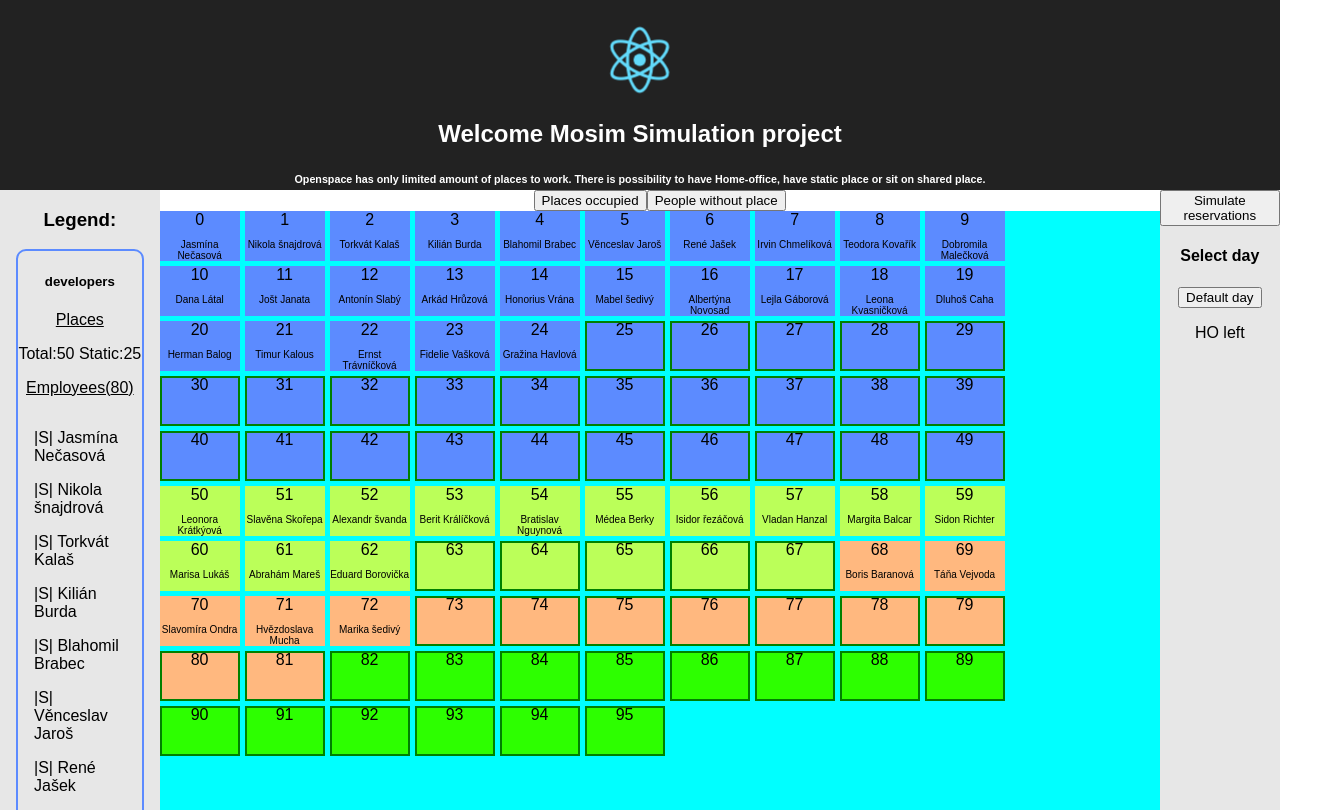
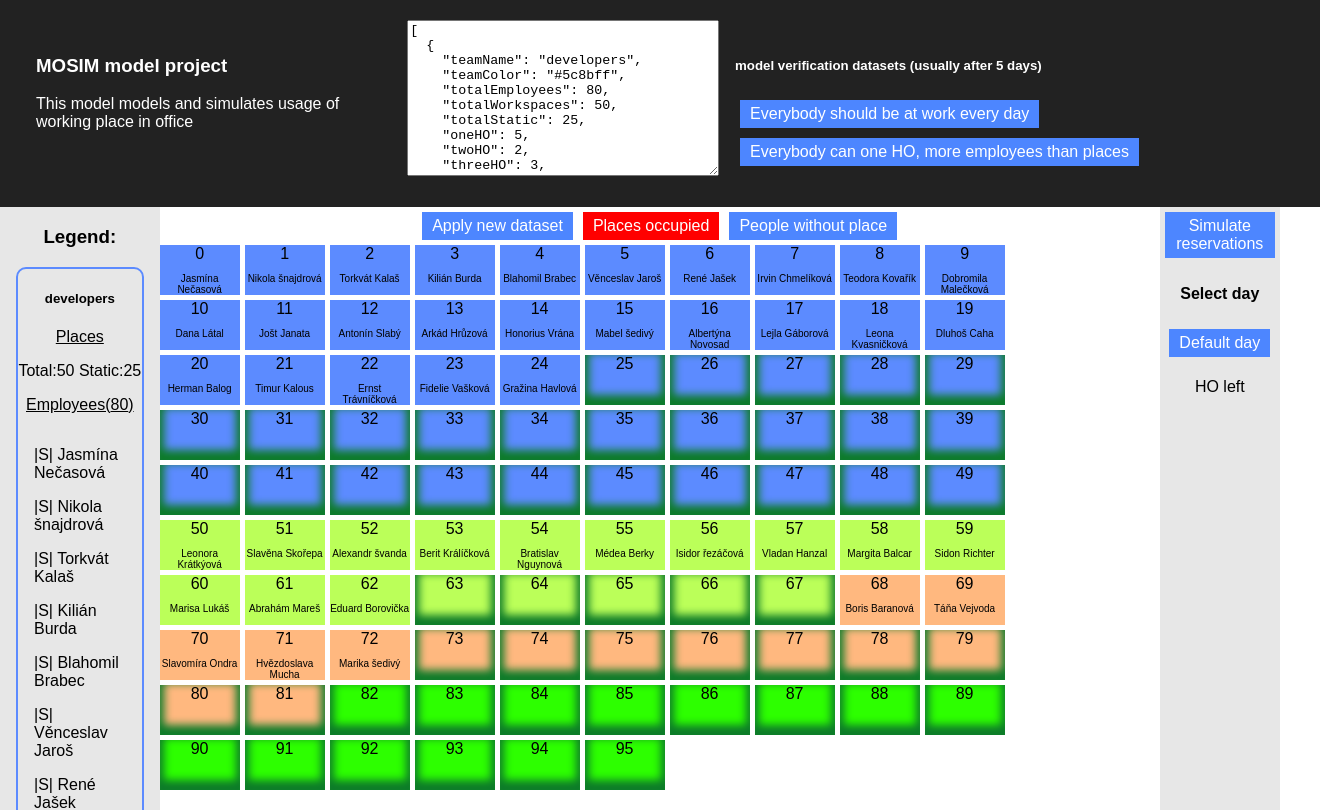
Before and after one commit to farmasek/sharing-places-productivity-model, a React (Create React App) app: page / in a window 1280 px wide. Shown: the top 810 px of the page, 1320 px wide, since content can reach past the window. Built offline with nearby package versions, Linux system fonts and the light colour scheme.

Commit message:
Dynamic team definition, and styling stuffs

```diff
--- a/src/App.css
+++ b/src/App.css
@@ -2,14 +2,10 @@
   text-align: center;
 }
 
-.App-logo {
-  animation: App-logo-spin infinite 20s linear;
-  height: 80px;
-}
-
 .App-header {
+  text-align: left;
   background-color: #222;
-  height: 150px;
+  min-height: 150px;
   padding: 20px;
   color: white;
 }
--- a/src/App.js
+++ b/src/App.js
@@ -6,10 +6,12 @@ import { PlaceField } from './Elements/PlaceField';
 import styled from 'styled-components';
 import { TeamDetail } from './Elements/TeamDetail';
 import {
+    allSharedPlaces,
+    allWorkingDataset,
     teamDefinitions,
     teamName,
-  totalDays,
 } from './model-definition/definition-constants';
+import { Button } from './Elements/Button';
 const StyledBody = styled.div`
   display: inline-flex;
   width: 100%;
@@ -18,106 +20,171 @@ const StyledLegend = styled.div`
   width: 400px;
   background-color: #e7e7e7;
 `;
-const StyledSimulationBody = styled.div`min-width: 1000px`;
+const StyledTextArea = styled.textarea`
+  height: 150px;
+  width: 400px;
+`;
+const StyledSimulationBody = styled.div`min-width: 1000px;`;
+const StyledHeaderCol = styled.div`margin: 1em;`;
 
 class App extends Component {
   state = { tab: 0 };
+  tryParseDataset = (dataset, applyDataset) => () => {
+    try {
+      applyDataset(JSON.parse(dataset));
+    } catch (e) {
+      applyDataset([]);
+    }
+  };
   render() {
     return (
+      <LogicProvider
+        render={({
+          state,
+          simulateReservationsForNextDay,
+          selectDay,
+          applyDataset,
+          activeTeamDefinition,
+          editTeamDefinition,
+          editingTeamDefinition,
+        }) => (
           <div className="App">
-        <header className="App-header">
-          <img src={logo} className="App-logo" alt="logo" />
-          <h1 className="App-title">Welcome Mosim Simulation project</h1>
-          <h6>
-            Openspace has only limited amount of places to work. There is
-            possibility to have Home-office, have static place or sit on shared
-            place.
-          </h6>
-        </header>
-        <LogicProvider
-          render={({ state, simulateReservationsForNextDay, selectDay }) =>
+            <StyledBody className="App-header">
+              <StyledHeaderCol>
+                <h3>MOSIM model project</h3>
+                <p>
+                  This model models and simulates usage of working place in
+                  office
+                </p>
+              </StyledHeaderCol>
+              <StyledTextArea
+                value={editingTeamDefinition}
+                onChange={editTeamDefinition}
+              />
+              <StyledHeaderCol>
+                <h5>model verification datasets (usually after 5 days)</h5>
+                <Button onClick={() => applyDataset(allWorkingDataset)}>
+                  Everybody should be at work every day
+                </Button>
+                <Button onClick={() => applyDataset(allSharedPlaces)}>
+                  Everybody can one HO, more employees than places
+                </Button>
+              </StyledHeaderCol>
+            </StyledBody>
             <StyledBody>
               <StyledLegend>
                 <h3>Legend:</h3>
-                {teamDefinitions.map(team =>
+                {activeTeamDefinition.map(team => (
                   <TeamDetail
+                    key={team.teamName}
                     team={team}
                     users={state
                       .get('users')
                       .filter(user => user.get('teamName') === team.teamName)}
                   />
-                )}
+                ))}
               </StyledLegend>
               <StyledSimulationBody>
                 <div>
-                  <button onClick={() => this.setState({ tab: 0 })}>
+                  <Button
+                    onClick={this.tryParseDataset(
+                      editingTeamDefinition,
+                      applyDataset,
+                    )}
+                  >
+                    Apply new dataset
+                  </Button>
+                  <Button
+                    active={this.state.tab === 0}
+                    onClick={() => this.setState({ tab: 0 })}
+                  >
                     Places occupied
-                  </button>
-                  <button onClick={() => this.setState({ tab: 1 })}>
+                  </Button>
+                  <Button
+                    active={this.state.tab === 1}
+                    onClick={() => this.setState({ tab: 1 })}
+                  >
                     People without place
-                  </button>
+                  </Button>
                 </div>
-                {this.state.tab === 0 &&
+                {this.state.tab === 0 && (
                   <PlaceField
                     places={
-                      state.get('selectedDay') === -1
-                        ? state.get('places')
-                        : state.getIn(['dayPlaces', state.get('selectedDay')])
+                      state.get('selectedDay') === -1 ? (
+                        state.get('places')
+                      ) : (
+                        state.getIn(['dayPlaces', state.get('selectedDay')])
+                      )
                     }
-                  />}
-                {this.state.tab === 1 &&
+                  />
+                )}
+                {this.state.tab === 1 && (
                   <div>
-                    {state.get('selectedDay') > -1 &&
-                      teamDefinitions
+                    {state.get('selectedDay') > -1 ? (
+                      activeTeamDefinition
                         .filter(team => team.teamName !== teamName.free)
-                        .map(team =>
+                        .map(team => (
                           <TeamDetail
+                            key={team.teamName}
                             showDetails={false}
                             team={team}
                             users={state
                               .getIn(['dayUsers', state.get('selectedDay')])
                               .filter(
-                                user => user.get('teamName') === team.teamName
+                                user => user.get('teamName') === team.teamName,
                               )
                               .filter(user => !user.get('hasStaticPlace'))
                               .filter(user => user.get('hoCount') < 0)}
                           />
+                        ))
+                    ) : (
+                      <p>No day selected.</p>
                     )}
-                  </div>}
+                  </div>
+                )}
               </StyledSimulationBody>
               <StyledLegend>
-                <button onClick={simulateReservationsForNextDay}>
+                <Button onClick={simulateReservationsForNextDay}>
                   Simulate reservations
-                </button>
+                </Button>
                 <br />
                 <h4>Select day</h4>
-                <button onClick={selectDay(-1)}>Default day</button>
+                <Button onClick={selectDay(-1)}>Default day</Button>
                 <br />
-                {state.get('dayPlaces').toIndexedSeq().map((val, num) =>
-                  <button key={num} onClick={selectDay(num)}>
+                {state
+                  .get('dayPlaces')
+                  .toIndexedSeq()
+                  .map((val, num) => (
+                    <Button
+                      active={state.get('selectedDay') === num}
+                      key={num}
+                      onClick={selectDay(num)}
+                    >
                       {num + 1}
-                  </button>
-                )}
+                    </Button>
+                  ))}
                 <p>HO left</p>
                 {state.get('selectedDay') > -1 &&
-                  teamDefinitions
+                  activeTeamDefinition
                     .filter(team => team.teamName !== teamName.free)
-                    .map(team =>
+                    .map(team => (
                       <TeamDetail
+                        key={team.teamName}
                         showDetails={false}
                         team={team}
                         users={state
                           .getIn(['dayUsers', state.get('selectedDay')])
                           .filter(
-                            user => user.get('teamName') === team.teamName
+                            user => user.get('teamName') === team.teamName,
                           )
                           .filter(user => user.get('hoCount') > 0)}
                       />
+                    ))}
+              </StyledLegend>
+            </StyledBody>
+          </div>
         )}
-              </StyledLegend>
-            </StyledBody>}
       />
-      </div>
     );
   }
 }
--- /dev/null
+++ b/src/Elements/Button.js
@@ -0,0 +1,17 @@
+import React from 'react';
+import styled from 'styled-components';
+
+export const Button = styled.button`
+  background-color: ${props => (props.active ? 'red' : '#4d86ff')};
+  border: none;
+  color: white;
+  padding: 5px 10px;
+  text-align: center;
+  text-decoration: none;
+  display: inline-block;
+  font-size: 16px;
+  margin: 5px;
+  &:hover {
+    background-color: #868686;
+  }
+`;
--- a/src/Elements/Place.js
+++ b/src/Elements/Place.js
@@ -3,30 +3,29 @@ import styled from 'styled-components';
 import {
   placeSizes,
   placeType,
-  teamColors,
 } from '../model-definition/definition-constants';
 const calculateX = x => x * placeSizes.width + x * placeSizes.spaceRigh;
 const calculateY = y => y * placeSizes.height + y * placeSizes.spaceTop;
 
 const StyledPlace = styled.div`
   position: absolute;
-  background-color: ${({ place }) => teamColors[place.get('team')]};
+  background-color: ${({ place }) => place.get('teamColor')};
   width: ${placeSizes.width}px;
   height: ${placeSizes.height}px;
   top: ${({ place }) => calculateY(place.get('y'))}px;
   left: ${({ place }) => calculateX(place.get('x'))}px;
   ${({ place }) =>
     place.get('type') === placeType.shared &&
-    ' box-shadow: inset 0 0 0px 2px green;'};
+    ' box-shadow:inset 0px -6px 8px 4px #0d7b29;'};
 `;
-const StyledUser = styled.p`
-  font-size: 10px;
-`;
-export const Place = ({ place }) =>
+const StyledUser = styled.p`font-size: 10px;`;
+export const Place = ({ place }) => (
   <StyledPlace place={place}>
     {place.get('number')}
-    {place.get('user') &&
+    {place.get('user') && (
       <StyledUser>
         {place.getIn(['user', 'firstName'])} {place.getIn(['user', 'lastName'])}
-      </StyledUser>}
-  </StyledPlace>;
+      </StyledUser>
+    )}
+  </StyledPlace>
+);
--- a/src/Elements/PlaceField.js
+++ b/src/Elements/PlaceField.js
@@ -7,7 +7,6 @@ const StyledPlaceField = styled.div`
   position: relative;
   width: 1000px;
   height: 1000px;
-  background-color: aqua;
 `;
 
 export class PlaceField extends Component {
--- a/src/Elements/User.js
+++ b/src/Elements/User.js
@@ -1,10 +1,5 @@
 import React from 'react';
 import styled from 'styled-components';
-import {
-  placeSizes,
-  placeType,
-  teamColors,
-} from '../model-definition/definition-constants';
 
 const StyledUser = styled.p``;
 export const User = ({ user }) =>
--- a/src/LogicProvider.js
+++ b/src/LogicProvider.js
@@ -1,23 +1,42 @@
 import React, { Component } from 'react';
 import { initialState } from './model-definition/state';
 import { assignEmployeesToPlace } from './model-definition/place-assigner';
-import { totalDays } from './model-definition/definition-constants';
+import { teamDefinitions } from './model-definition/definition-constants';
 
 export class LogicProvider extends Component {
-  state = { data: initialState };
+  state = {
+    data: initialState(teamDefinitions),
+    activeTeamDefinition: teamDefinitions,
+    editingTeamDefinition: JSON.stringify(teamDefinitions, null, 2),
+  };
 
   updateUserHOcount = (user, count) =>
     this.setState({
       data: this.state.data.setIn(['users', user.get('id'), 'hoCount'], count),
     });
 
+  applyDataset = newDataset => {
+    console.log('getting rect:', newDataset);
+
+
+    this.setState({
+      data: initialState(newDataset),
+      activeTeamDefinition: newDataset,
+      editingTeamDefinition: JSON.stringify(newDataset, null, 2)
+    });
+  };
+  editTeamDefinition = e => {
+    console.log('ee', e.target.value);
+    this.setState({ editingTeamDefinition: e.target.value});
+  };
   simulateReservationsForNextDay = () => {
-    const { data } = this.state;
+    const { data, activeTeamDefinition } = this.state;
     const nextDay = data.get('dayPlaces').size;
     let nextState = data;
     const { dayPlaces, dayUsers } = assignEmployeesToPlace(
+      activeTeamDefinition,
       nextDay <= 0 ? data.get('users') : data.getIn(['dayUsers', nextDay - 1]),
-      data.get('places')
+      data.get('places'),
     );
     // for (let i = 0; i < totalDays; i++) {
     nextState = nextState
@@ -32,12 +51,18 @@ export class LogicProvider extends Component {
 
   render() {
     console.log('state:', this.state.data.toJS());
+    console.log('activeDefinition:', this.state.activeTeamDefinition);
+    console.log('activeDefinition:', this.state.editingTeamDefinition);
 
     return this.props.render({
       state: this.state.data,
       simulateReservationsForNextDay: this.simulateReservationsForNextDay,
       selectDay: this.selectDay,
       updateUserHOcount: this.updateUserHOcount,
+      applyDataset: this.applyDataset,
+      activeTeamDefinition: this.state.activeTeamDefinition,
+      editTeamDefinition: this.editTeamDefinition,
+      editingTeamDefinition: this.state.editingTeamDefinition,
     });
   }
 }
--- a/src/model-definition/data-generators.js
+++ b/src/model-definition/data-generators.js
@@ -1,7 +1,7 @@
 import { fromJS, OrderedMap } from 'immutable';
-import { placeType, teamDefinitions } from './definition-constants';
+import { placeType, } from './definition-constants';
 import Faker from 'faker';
-const generatePlaces = (startAt, totalCount, totalStatic, team) => {
+const generatePlaces = (startAt, totalCount, totalStatic, team, teamColor) => {
   let developerData = new OrderedMap();
   let total = 0;
 
@@ -12,23 +12,25 @@ const generatePlaces = (startAt, totalCount, totalStatic, team) => {
         type: total < totalStatic ? placeType.static : placeType.shared,
         number: position,
         team,
-      })
+        teamColor,
+      }),
     );
     total++;
   }
   return developerData;
 };
 
-export const generateAllSeats = () => {
+export const generateAllSeats = (teamDefinitions) => {
   let allSeats = new OrderedMap();
   teamDefinitions.forEach(team => {
     allSeats = allSeats.merge(
       generatePlaces(
         allSeats.size,
-        team.totalCount,
+        team.totalWorkspaces,
         team.totalStatic,
-        team.teamName
-      )
+        team.teamName,
+        team.teamColor,
+      ),
     );
   });
 
@@ -59,7 +61,7 @@ const resolveHoCount = (team, index) => {
   return 0;
 };
 
-export const generateUsers = () => {
+export const generateUsers = (teamDefinitions) => {
   Faker.locale = 'cz';
   let allUsers = new OrderedMap();
 
@@ -81,13 +83,13 @@ export const generateUsers = () => {
               ? -1
               : resolveHoCount(
                   team,
-                  teamUsers.filter(user => !user.get('hasStaticPlace')).size
+                  teamUsers.filter(user => !user.get('hasStaticPlace')).size,
                 ),
-        })
+        }),
       );
     }
     allUsers = allUsers.merge(
-      teamUsers.sort((u1, u2) => u1.get('hoCount') - u2.get('hoCount'))
+      teamUsers.sort((u1, u2) => u1.get('hoCount') - u2.get('hoCount')),
     );
   });
   return allUsers;
--- a/src/model-definition/definition-constants.js
+++ b/src/model-definition/definition-constants.js
@@ -10,37 +10,27 @@ export const placeSizes = {
 };
 
 export const teamName = {
-  developers: 'developers',
-  testers: 'testers',
-  support: 'support',
   free: 'free',
 };
-export const teamColors = {
-  developers: '#5c8bff',
-  testers: '#bbff59',
-  support: '#ffb87f',
-  free: '#2dff00',
-};
-export const totalDays = 5;
 
 export const teamDefinitions = [
   {
-    teamName: teamName.developers,
-    teamColor: teamColors.developers,
-    totalEmployees: 80,
-    totalCount: 50,
-    totalStatic: 25,
-    oneHO: 5,
-    twoHO: 2,
-    threeHO: 3,
-    fourHO: 2,
-    fiveHO: 4,
+    teamName: 'developers', //unique team name
+    teamColor: '#5c8bff', // color for workspace simulation
+    totalEmployees: 80, // total employees of the team
+    totalWorkspaces: 50, // total workspaces reserved for the team
+    totalStatic: 25, // number of workspaces with only one assigned person
+    oneHO: 5, // number of people allowed one work from home
+    twoHO: 2, // number of people allowed two work from home
+    threeHO: 3, // number of people allowed three work from home
+    fourHO: 2, // number of people allowed four work from home
+    fiveHO: 4, // number of people allowed five work from home
   },
   {
-    teamName: teamName.testers,
-    teamColor: teamColors.testers,
+    teamName: 'testers',
+    teamColor: '#bbff59',
     totalEmployees: 15,
-    totalCount: 18,
+    totalWorkspaces: 18,
     totalStatic: 13,
     oneHO: 2,
     twoHO: 0,
@@ -49,10 +39,10 @@ export const teamDefinitions = [
     fiveHO: 0,
   },
   {
-    teamName: teamName.support,
-    teamColor: teamColors.support,
+    teamName: 'support',
+    teamColor: '#ffb87f',
     totalEmployees: 30,
-    totalCount: 14,
+    totalWorkspaces: 14,
     totalStatic: 5,
     oneHO: 5,
     twoHO: 2,
@@ -61,10 +51,77 @@ export const teamDefinitions = [
     fiveHO: 4,
   },
   {
-    teamName: teamName.free,
-    teamColor: teamColors.free,
+    teamName: 'free', //keyword for free seats
+    teamColor: '#2dff00',
     totalEmployees: 0,
-    totalCount: 14,
+    totalWorkspaces: 14,
     totalStatic: 0,
   },
 ];
+export const allWorkingDataset = [
+  {
+    teamName: 'developers',
+    teamColor: '#5c8bff',
+    totalEmployees: 20,
+    totalWorkspaces: 20,
+    totalStatic: 20,
+    oneHO: 0,
+    twoHO: 0,
+    threeHO: 0,
+    fourHO: 0,
+    fiveHO: 0,
+  },
+  {
+    teamName: 'testers',
+    teamColor: '#ff9c32',
+    totalEmployees: 5,
+    totalWorkspaces: 5,
+    totalStatic: 5,
+    oneHO: 0,
+    twoHO: 0,
+    threeHO: 0,
+    fourHO: 0,
+    fiveHO: 0,
+  },
+  {
+    teamName: 'free', //keyword for free seats
+    teamColor: '#2dff00',
+    totalEmployees: 0,
+    totalWorkspaces: 0,
+    totalStatic: 0,
+  },
+];
+
+export const allSharedPlaces = [
+  {
+    teamName: 'developers',
+    teamColor: '#5c8bff',
+    totalEmployees: 20,
+    totalWorkspaces: 15,
+    totalStatic: 0,
+    oneHO: 15,
+    twoHO: 0,
+    threeHO: 0,
+    fourHO: 0,
+    fiveHO: 0,
+  },
+  {
+    teamName: 'testers',
+    teamColor: '#ff9c32',
+    totalEmployees: 5,
+    totalWorkspaces: 5,
+    totalStatic: 5,
+    oneHO: 0,
+    twoHO: 0,
+    threeHO: 0,
+    fourHO: 0,
+    fiveHO: 0,
+  },
+  {
+    teamName: 'free',
+    teamColor: '#2dff00',
+    totalEmployees: 0,
+    totalWorkspaces: 0,
+    totalStatic: 0,
+  },
+];
--- a/src/model-definition/place-assigner.js
+++ b/src/model-definition/place-assigner.js
@@ -1,6 +1,6 @@
-import { placeType, teamDefinitions, teamName } from './definition-constants';
+import { placeType, teamName } from './definition-constants';
 
-export const initialAssign = (users, places) => {
+export const initialAssign = (teamDefinitions, users, places) => {
   let assignedPlaces = places;
   teamDefinitions.forEach(team => {
     users
@@ -8,25 +8,25 @@ export const initialAssign = (users, places) => {
       .filter(
         user =>
           team.teamName === user.get('teamName') &&
-          user.get('hasStaticPlace') === true
+          user.get('hasStaticPlace') === true,
       )
       .forEach(user => {
         let place = assignedPlaces.find(
           place =>
             place.get('type') === placeType.static &&
             place.get('team') === team.teamName &&
-            !place.get('user')
+            !place.get('user'),
         );
         assignedPlaces = assignedPlaces.setIn(
           [place.get('number'), 'user'],
-          user
+          user,
         );
       });
   });
   return assignedPlaces;
 };
 
-export const assignEmployeesToPlace = (users, places) => {
+export const assignEmployeesToPlace = (teamDefinitions, users, places) => {
   let nextUsers = users;
   let assignedPlaces = places;
   teamDefinitions
@@ -36,7 +36,7 @@ export const assignEmployeesToPlace = (users, places) => {
         .filter(
           user =>
             team.teamName === user.get('teamName') &&
-            !user.get('hasStaticPlace')
+            !user.get('hasStaticPlace'),
         )
         .forEach(user => {
           let userNextHOCount = user.get('hoCount') - 1;
@@ -45,12 +45,12 @@ export const assignEmployeesToPlace = (users, places) => {
               place =>
                 place.get('type') === placeType.shared &&
                 place.get('team') === team.teamName &&
-                !place.get('user')
+                !place.get('user'),
             );
             if (place) {
               assignedPlaces = assignedPlaces.setIn(
                 [place.get('number'), 'user'],
-                user.set('hoCount', 0)
+                user.set('hoCount', 0),
               );
               nextUsers = nextUsers.set(user.get('id'), user.set('hoCount', 0));
             } else {
@@ -58,33 +58,29 @@ export const assignEmployeesToPlace = (users, places) => {
                 place =>
                   place.get('type') === placeType.shared &&
                   place.get('team') === teamName.free &&
-                  !place.get('user')
+                  !place.get('user'),
               );
               if (freePlace) {
                 assignedPlaces = assignedPlaces.setIn(
                   [freePlace.get('number'), 'user'],
-                  user.set('hoCount', 0)
+                  user.set('hoCount', 0),
                 );
                 nextUsers = nextUsers.set(
                   user.get('id'),
-                  user.set('hoCount', 0)
+                  user.set('hoCount', 0),
                 );
               } else {
                 nextUsers = nextUsers.set(
                   user.get('id'),
-                  user.set('hoCount', userNextHOCount)
+                  user.set('hoCount', userNextHOCount),
                 );
               }
             }
           } else {
-            console.log('berore', user.toJS().hoCount);
-            console.log(
-              'fml',
-              user.set('hoCount', userNextHOCount).toJS().hoCount
-            );
+
             nextUsers = nextUsers.set(
               user.get('id'),
-              user.set('hoCount', userNextHOCount)
+              user.set('hoCount', userNextHOCount),
             );
           }
         });
--- a/src/model-definition/state.js
+++ b/src/model-definition/state.js
@@ -2,12 +2,14 @@ import { fromJS, OrderedMap } from 'immutable';
 import { generateAllSeats, generateUsers } from './data-generators';
 import { initialAssign } from './place-assigner';
 
-const users = generateUsers();
-const places = generateAllSeats();
+export const initialState = teamDefinitions => {
+  const users = generateUsers(teamDefinitions);
+  const places = generateAllSeats(teamDefinitions);
 
-export const initialState = fromJS({
-  places: initialAssign(users, places),
-  users,
-  dayPlaces: OrderedMap(),
-  selectedDay: -1,
-});
+  return fromJS({
+    places: initialAssign(teamDefinitions,users, places),
+    users,
+    dayPlaces: OrderedMap(),
+    selectedDay: -1,
+  });
+};
```
Also changed, not shown: src/Elements/TeamDetail.js (+17 -12 lines), 1 other file (tests, documents, lock files or other folders). Lines whose indentation alone changed are shown as unchanged.
